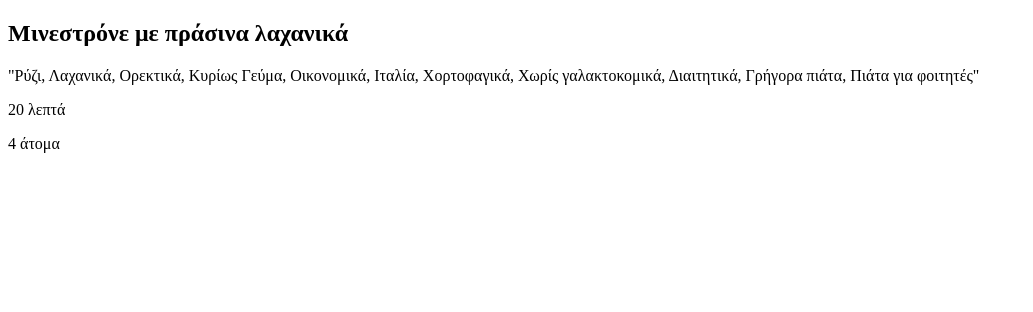
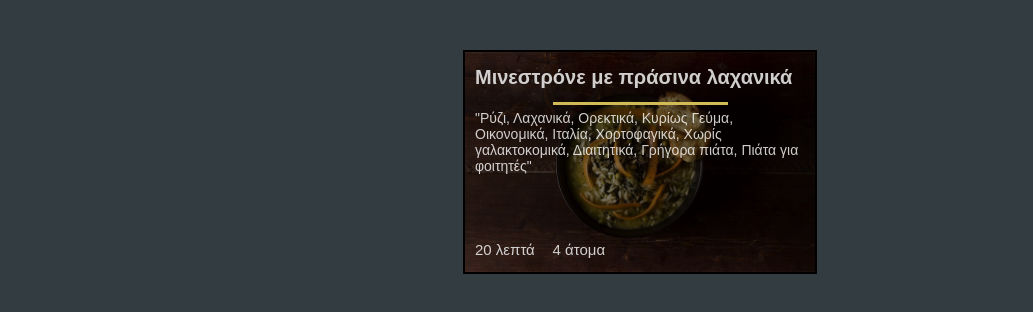
Before and after one commit to MrRodgee/Web-Programming-Lab, a plain HTML site: page Άσκηση 3/index.html in a window 1280 px wide. Shown: the whole page, without its empty margins (0-1033 px from the left). Drawn offline with Linux system fonts and the light colour scheme.

Commit message:
Finalized exercise.

```diff
--- a/Άσκηση 3/index.html
+++ b/Άσκηση 3/index.html
@@ -4,6 +4,7 @@
 <head>
   <meta charset="utf-8">
   <title>Μινεστρόνε με πράσινα λαχανικά</title>
+  <link rel="stylesheet" type="text/css" href="style.css">
 </head>
 
 <body>
@@ -14,8 +15,8 @@
       <h2>Μινεστρόνε με πράσινα λαχανικά</h2>
     </header>
     <!-- Διαχωριστικό -->
-     <div class="separator">
-      <!-- <hr> -->
+    <div class="separator">
+      <hr>
     </div>
     <!-- Κεντρικό τμήμα -->
     <article>
--- a/Άσκηση 3/style.css
+++ b/Άσκηση 3/style.css
@@ -10,51 +10,122 @@ html {
 
 /** Για τις ερωτήσεις 1.1, 1.2, 1.3 **/
 
-.recipe header .recipe .recipe footer {
+.recipe {
 	width: 35em;
 	height: 22em;
 	margin: 5em auto;
 	background-color: #144141;
 	border: 0.2em solid black;
 }
- {
-	background-image: linear-gradient(to bottom, rgba(0, 0, 0, 0.5), rgba(0, 0, 0, 0.5));
+.recipe header {
+	background-image: linear-gradient(to bottom, rgba(0, 0, 0, 0), rgba(0, 0, 0, 0.5));
 }
- {
-	background-image: linear-gradient(to bottom, rgba(0, 0, 0, 0), rgba(0, 0, 0, 0.5));
+.recipe footer {
+	background-image: linear-gradient(to bottom, rgba(0, 0, 0, 0.5), rgba(0, 0, 0, 0));
 }
 
 /* Γράψτε την απάντηση σε κάθε μια από τις ερωτήσεις */
 /* 2.1 */
+:root {
+	font-size: 10px;
+}
 
 /* 2.2 */
+.recipe {
+	border: 0.2em solid black;
+}
 
 /* 2.3 */
+.recipe header, .recipe footer{
+	height: 5em;
+}
 
 /* 2.4 */
+.recipe h2, .recipe p {
+	margin: 0;
+}
 
 /* 2.5 */
+.recipe {
+	color: rgba(255, 255, 255, 0.8);
+}
 
 /* 2.6 */
+.recipe article {
+	height: 12em;
+}
 
 /* 2.7 */
+.recipe h2 {
+	font-size: 2em;
+}
 
 /* 2.8 */
+.recipe header {
+	line-height: 5em;
+}
 
 /* 2.9 */
+.recipe footer p {
+	display: inline;
+}
 
 /* 2.10 */
+.recipe footer p:first-child {
+	margin-right: 1em;
+}
 
 /* 2.11 */
+.recipe footer p {
+	font-size: 1.5em;
+}
+.recipe footer {
+	line-height: 5em;
+}
 
 /* 2.12 */
+.recipe p {
+	font-size: 1.4em;
+}
 
 /* 2.13 */
+.recipe {
+	background-image: url(s_minestrone.png);
+	background-size: cover;
+	background-position: center;
+}
 
 /* 2.14 */
+.recipe article {
+	background-color: rgba(0, 0, 0, 0.5);
+}
 
 /* 2.15 */
+.recipe header, .recipe article, .recipe footer {
+	padding: 5px 10px;
+}
 
 /* 2.16 */
+.recipe header {
+	height: 4em;
+	line-height: 4em;
+}
+.recipe article {
+	height: 11em;
+}
+.recipe footer {
+	height: 4em;
+	line-height: 4em;
+}
 
 /* 2.17 */
+.recipe hr {
+	width: 50%;
+	background-color: #D0BB57;
+	height: 0.3em;
+	margin: 0 auto;
+	border: none;
+}
+.recipe div {
+	background-color: rgba(0, 0, 0, 0.5);
+}
```
